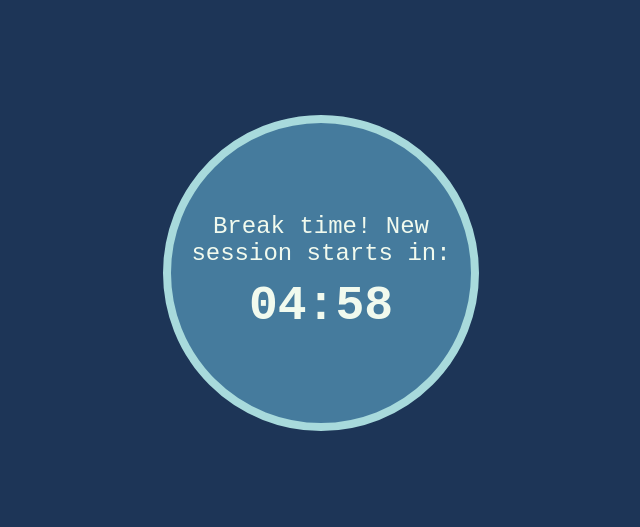
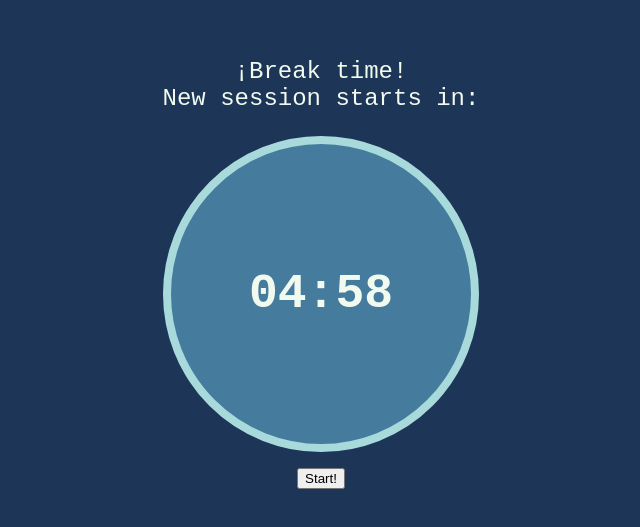
Before and after one commit to carlosmrtzodev/Pomodoro-app, a React (Create React App) app: page / in a window 1280 px wide. Shown: the part 135-662 px from the top of the page, without its empty margins (319-959 px from the left). Built offline with nearby package versions, Linux system fonts and the light colour scheme.

Commit message:
Updates and add functions

```diff
--- a/src/App.js
+++ b/src/App.js
@@ -1,10 +1,14 @@
 import "./styles/App.css";
 import Pomodoro from "./components/Pomodoro";
+import TitleMessage from "./components/TitleMessage";
+import ButtonsContent from "./components/ButtonsContent";
 
 function App() {
   return (
     <div className="App">
+      <TitleMessage />
       <Pomodoro />
+      <ButtonsContent />
     </div>
   );
 }
--- /dev/null
+++ b/src/components/ButtonsContent.js
@@ -0,0 +1,10 @@
+import React from "react";
+import { Content, Button, Counter } from "../styles/Buttons/ButtonsStyles";
+export default function ButtonsContent() {
+  return (
+    <Content>
+      <Counter />
+      <Button>Start!</Button>
+    </Content>
+  );
+}
--- a/src/components/Pomodoro.js
+++ b/src/components/Pomodoro.js
@@ -1,15 +1,11 @@
 import React from "react";
-import { Content, Message, Timer } from "../styles/Pomodoro/PomodoroStyles";
+import { Content, Timer } from "../styles/Pomodoro/PomodoroStyles";
 import PomodoroLogic from "../utils/PomodoroLogic";
 export default function Pomodoro() {
-  const { displayMessage, timerSeconds, timerMinutes } = PomodoroLogic();
+  const { timerSeconds, timerMinutes } = PomodoroLogic();
 
   return (
     <Content>
-      <Message>
-        {displayMessage && <div>Break time! New session starts in:</div>}
-      </Message>
-
       <Timer>
         {timerMinutes}:{timerSeconds}
       </Timer>
--- /dev/null
+++ b/src/components/TitleMessage.js
@@ -0,0 +1,18 @@
+import React from "react";
+import { Title, Message } from "../styles/Pomodoro/PomodoroStyles";
+import PomodoroLogic from "../utils/PomodoroLogic";
+export default function titleMessage() {
+  const { displayMessage } = PomodoroLogic();
+
+  return (
+    <Title>
+      <Message>
+        {displayMessage && (
+          <div>
+            ¡Break time! <br /> New session starts in:
+          </div>
+        )}
+      </Message>
+    </Title>
+  );
+}
--- a/src/styles/App.css
+++ b/src/styles/App.css
@@ -1,7 +1,7 @@
 body {
+  height: 100vh;
+  color: #f1faee;
   background-color: #1d3557;
-  color: #f1faee;
-  height: 100vh;
   font-family: "Roboto Mono", monospace;
 }
 
@@ -10,8 +10,9 @@ body {
 }
 
 .App {
+  height: 100%;
   display: flex;
-  height: 100%;
+  align-items: center;
+  flex-direction: column;
   justify-content: center;
-  align-items: center;
 }
--- /dev/null
+++ b/src/styles/Buttons/ButtonsStyles.js
@@ -0,0 +1,11 @@
+import styled from "styled-components";
+export const Content = styled.div`
+  display: flex;
+  margin-top: 1em;
+  align-items: center;
+  justify-content: center;
+`;
+
+export const Button = styled.button``;
+
+export const Counter = styled.div``;
--- a/src/styles/Pomodoro/PomodoroStyles.js
+++ b/src/styles/Pomodoro/PomodoroStyles.js
@@ -1,15 +1,23 @@
 import styled from "styled-components";
 
-export const Content = styled.div`
-  width: 300px;
-  height: 300px;
+const sharedStyle = `
   display: flex;
   font-size: 1.5em;
   text-align: center;
   align-items: center;
+  justify-content: center;
+`;
+
+export const Title = styled.div`
+  ${sharedStyle}
+  margin-bottom: .5em;
+`;
+export const Content = styled.div`
+  width: 300px;
+  ${sharedStyle}
+  height: 300px;
   border-radius: 100%;
   flex-direction: column;
-  justify-content: center;
   background-color: #457b9d;
   border: solid 0.5rem #a8dadc;
 `;
```
